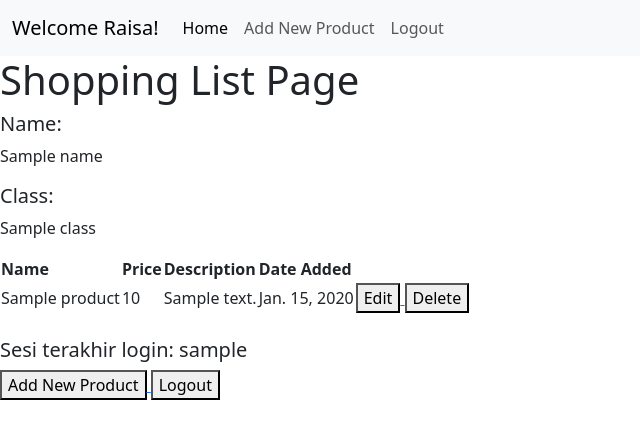
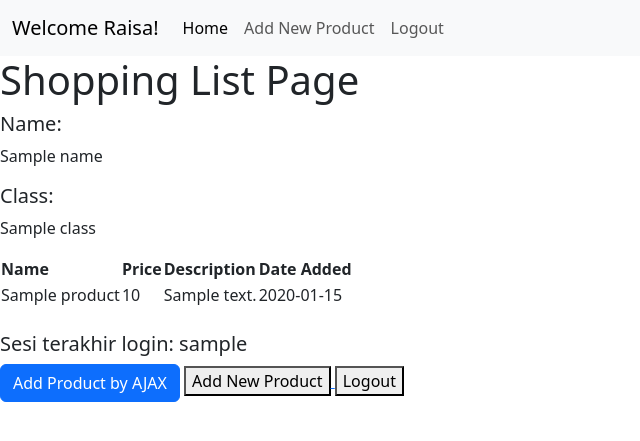
Before and after one commit to raisahzr/shopping-list, a Django app: template main/templates/main.html in a window 1280 px wide. Shown: the top 441 px of the page, without its empty margins (0-640 px from the left). Run offline with Django 4.2, Linux system fonts and the light colour scheme; tables that the repository leaves empty hold one stand-in row (values such as "Sample post"); the template is opened without the code that fills it: values that come from a table or form of the project are taken from there, most other values are stand-ins (such as "Sample title", 1, 10 or a date in 2020).

Commit message:
Tutorial 5; AJAX

```diff
--- a/main/templates/main.html
+++ b/main/templates/main.html
@@ -25,7 +25,7 @@
 
     <h5>Class:</h5>
     <p>{{class}}</p>
-    <table>
+    <!-- <table>
         <tr>
             <th>Name</th>
             <th>Price</th>
@@ -55,12 +55,46 @@
                 </td>
             </tr>
         {% endfor %}
-    </table>
+    </table> -->
+
+    <table id="product_table"></table>
+    <div class="modal fade" id="exampleModal" tabindex="-1" aria-labelledby="exampleModalLabel" aria-hidden="true">
+        <div class="modal-dialog">
+            <div class="modal-content">
+                <div class="modal-header">
+                    <h1 class="modal-title fs-5" id="exampleModalLabel">Add New Product</h1>
+                    <button type="button" class="btn-close" data-bs-dismiss="modal" aria-label="Close"></button>
+                </div>
+                <div class="modal-body">
+                    <form id="form" onsubmit="return false;">
+                        {% csrf_token %}
+                        <div class="mb-3">
+                            <label for="name" class="col-form-label">Name:</label>
+                            <input type="text" class="form-control" id="name" name="name"></input>
+                        </div>
+                        <div class="mb-3">
+                            <label for="price" class="col-form-label">Price:</label>
+                            <input type="number" class="form-control" id="price" name="price"></input>
+                        </div>
+                        <div class="mb-3">
+                            <label for="description" class="col-form-label">Description:</label>
+                            <textarea class="form-control" id="description" name="description"></textarea>
+                        </div>
+                    </form>
+                </div>
+                <div class="modal-footer">
+                    <button type="button" class="btn btn-secondary" data-bs-dismiss="modal">Close</button>
+                    <button type="button" class="btn btn-primary" id="button_add" data-bs-dismiss="modal">Add Product</button>
+                </div>
+            </div>
+        </div>
+    </div>
 
     <br />
 
     <h5>Sesi terakhir login: {{ last_login }}</h5>
 
+    <button type="button" class="btn btn-primary" data-bs-toggle="modal" data-bs-target="#exampleModal">Add Product by AJAX</button>
     <a href="{% url 'main:create_product' %}">
         <button>
             Add New Product
@@ -72,4 +106,45 @@
             Logout
         </button>
     </a>
+
+    <script>
+        async function getProducts() {
+            return fetch("{% url 'main:get_product_json' %}").then((res) => res.json())
+        }
+
+        async function refreshProducts() {
+        document.getElementById("product_table").innerHTML = ""
+        const products = await getProducts()
+        let htmlString = `<tr>
+            <th>Name</th>
+            <th>Price</th>
+            <th>Description</th>
+            <th>Date Added</th>
+        </tr>`
+        products.forEach((item) => {
+            htmlString += `\n<tr>
+            <td>${item.fields.name}</td>
+            <td>${item.fields.price}</td>
+            <td>${item.fields.description}</td>
+            <td>${item.fields.date_added}</td>
+        </tr>`
+        })
+
+        document.getElementById("product_table").innerHTML = htmlString
+    }
+
+    refreshProducts()
+
+    function addProduct() {
+        fetch("{% url 'main:add_product_ajax' %}", {
+            method: "POST",
+            body: new FormData(document.querySelector('#form'))
+        }).then(refreshProducts)
+
+        document.getElementById("form").reset()
+        return false
+    }
+
+    document.getElementById("button_add").onclick = addProduct
+    </script>
 {% endblock content %}
--- a/main/urls.py
+++ b/main/urls.py
@@ -3,6 +3,7 @@ from main.views import show_main, create_product
 from main.views import show_xml, show_json, show_xml_by_id, show_json_by_id
 from main.views import register, login_user, logout_user
 from main.views import edit_product, delete_product
+from main.views import get_product_json, add_product_ajax
 
 app_name = 'main'
 
@@ -18,4 +19,6 @@ urlpatterns = [
     path('logout/', logout_user, name='logout'),
     path('edit-product/<int:id>', edit_product, name='edit_product'),
     path('delete/<int:id>', delete_product, name='delete_product'),
+    path('get-product/', get_product_json, name='get_product_json'),
+    path('create-product-ajax/', add_product_ajax, name='add_product_ajax'),
 ]
--- a/main/views.py
+++ b/main/views.py
@@ -1,5 +1,5 @@
 from django.shortcuts import render
-from django.http import HttpResponseRedirect
+from django.http import HttpResponseNotFound, HttpResponseRedirect
 from main.forms import ProductForm
 from django.urls import reverse
 from main.models import Product
@@ -14,6 +14,7 @@ from django.contrib.auth.decorators import login_required
 import datetime
 from django.http import HttpResponseRedirect
 from django.urls import reverse
+from django.views.decorators.csrf import csrf_exempt
 
 # Create your views here.
 
@@ -106,3 +107,22 @@ def delete_product(request, id):
     product = Product.objects.get(pk = id)
     product.delete()
     return HttpResponseRedirect(reverse('main:show_main'))
+
+def get_product_json(request):
+    product_item = Product.objects.all()
+    return HttpResponse(serializers.serialize('json', product_item))
+
+@csrf_exempt
+def add_product_ajax(request):
+    if request.method == 'POST':
+        name = request.POST.get("name")
+        price = request.POST.get("price")
+        description = request.POST.get("description")
+        user = request.user
+
+        new_product = Product(name=name, price=price, description=description, user=user)
+        new_product.save()
+
+        return HttpResponse(b"CREATED", status=201)
+
+    return HttpResponseNotFound()
```
